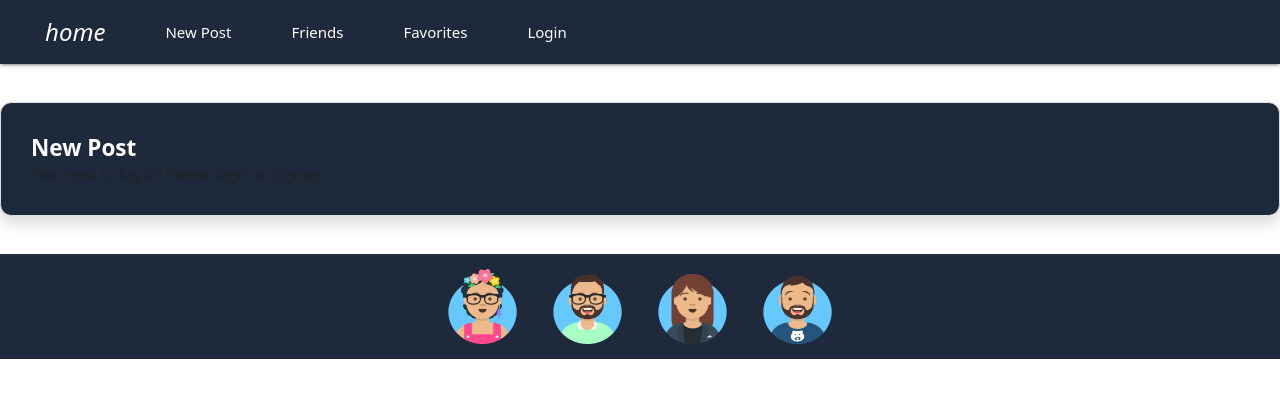
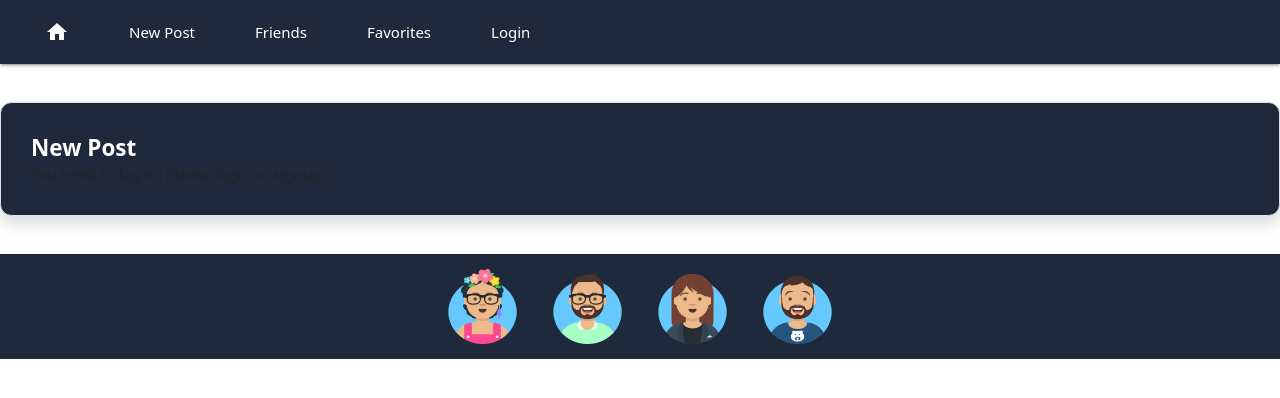
Before and after one commit to GTBCP3G5/Stay-In-Touch-Social-Network, a React (Create React App) app in the folder client/: page /create_post in a window 1280 px wide. Shown: the top 398 px of the page. Built offline with nearby package versions, Linux system fonts and the light colour scheme.

Commit message:
working on backend and routing

```diff
--- a/client/public/index.html
+++ b/client/public/index.html
@@ -33,6 +33,7 @@
   <script src="https://cdnjs.cloudflare.com/ajax/libs/materialize/1.0.0/js/materialize.min.js"></script>
 
   <!-- Icons -->
+  <link href="https://fonts.googleapis.com/icon?family=Material+Icons" rel="stylesheet">
   <link href="https://fonts.googleapis.com/icon?family=Material+Symbols+Outlined" rel="stylesheet">
 
   <!--
--- a/client/src/components/NewPost.js
+++ b/client/src/components/NewPost.js
@@ -60,6 +60,7 @@ export default function NewPost() {
 	return (
 		<div className="container mx-auto bg-slate-800 rounded-xl shadow border p-8 m-10">
 			<h1 className="text-2xl font-bold text-white">New Post</h1>
+
 			{Auth.loggedIn() ? (
 				<form className="mt-8 max-w-full" onSubmit={handleFormSubmit}>
 					<div className="grid grid-cols-1 gap-6">
@@ -75,7 +76,7 @@ export default function NewPost() {
 					</div>
 					<div className="grid grid-cols-1 gap-6">
 						<button
-							className="bg-slate-500 hover:bg-sky-500 active:bg-lime-500"
+							className="bg-slate-500 hover:bg-sky-500 active:bg-lime-500 rounded-md text-white w-6/12 justify-self-center focus:bg-slate-500"
 							type="submit"
 						>
 							Add Post
```
